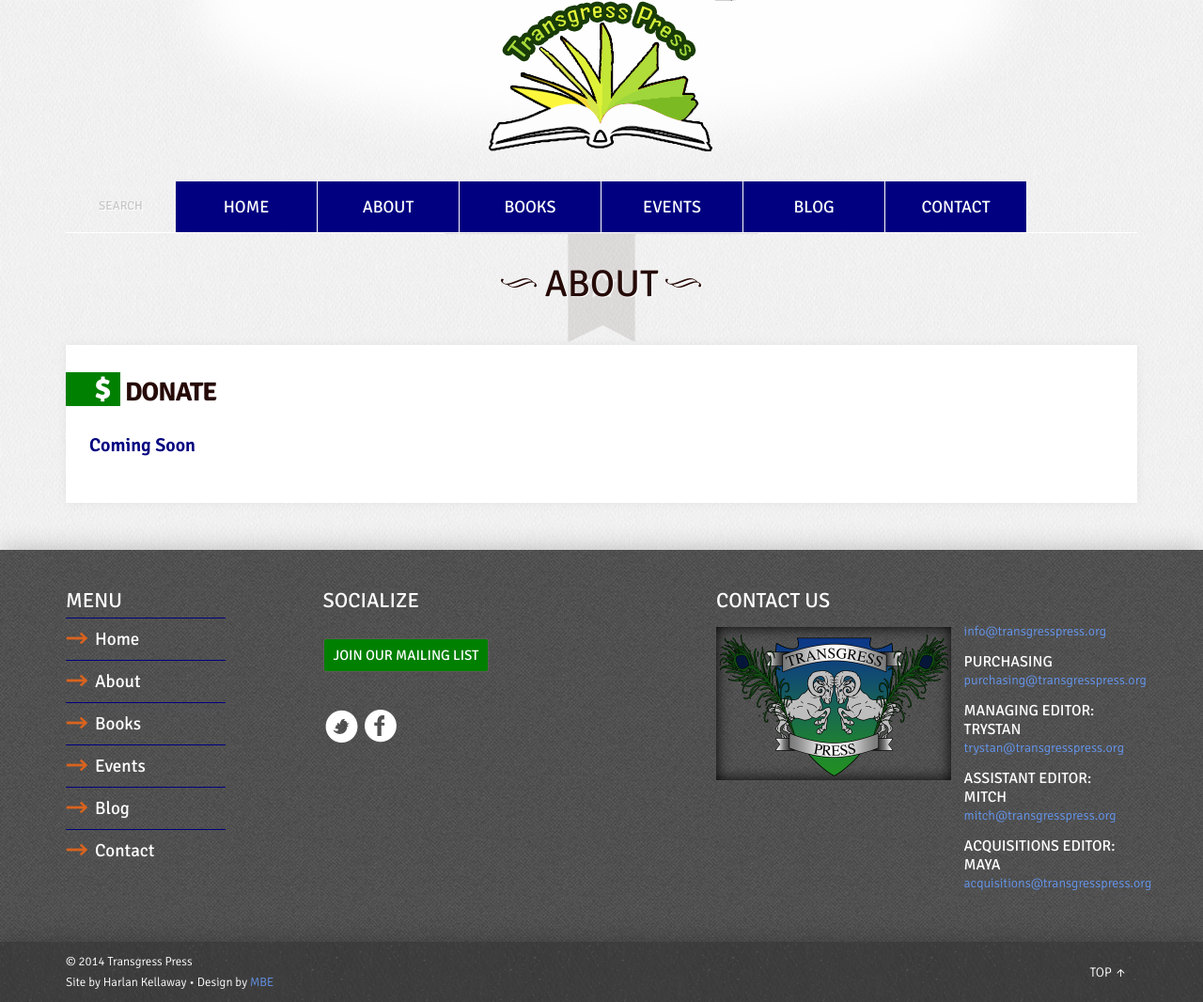
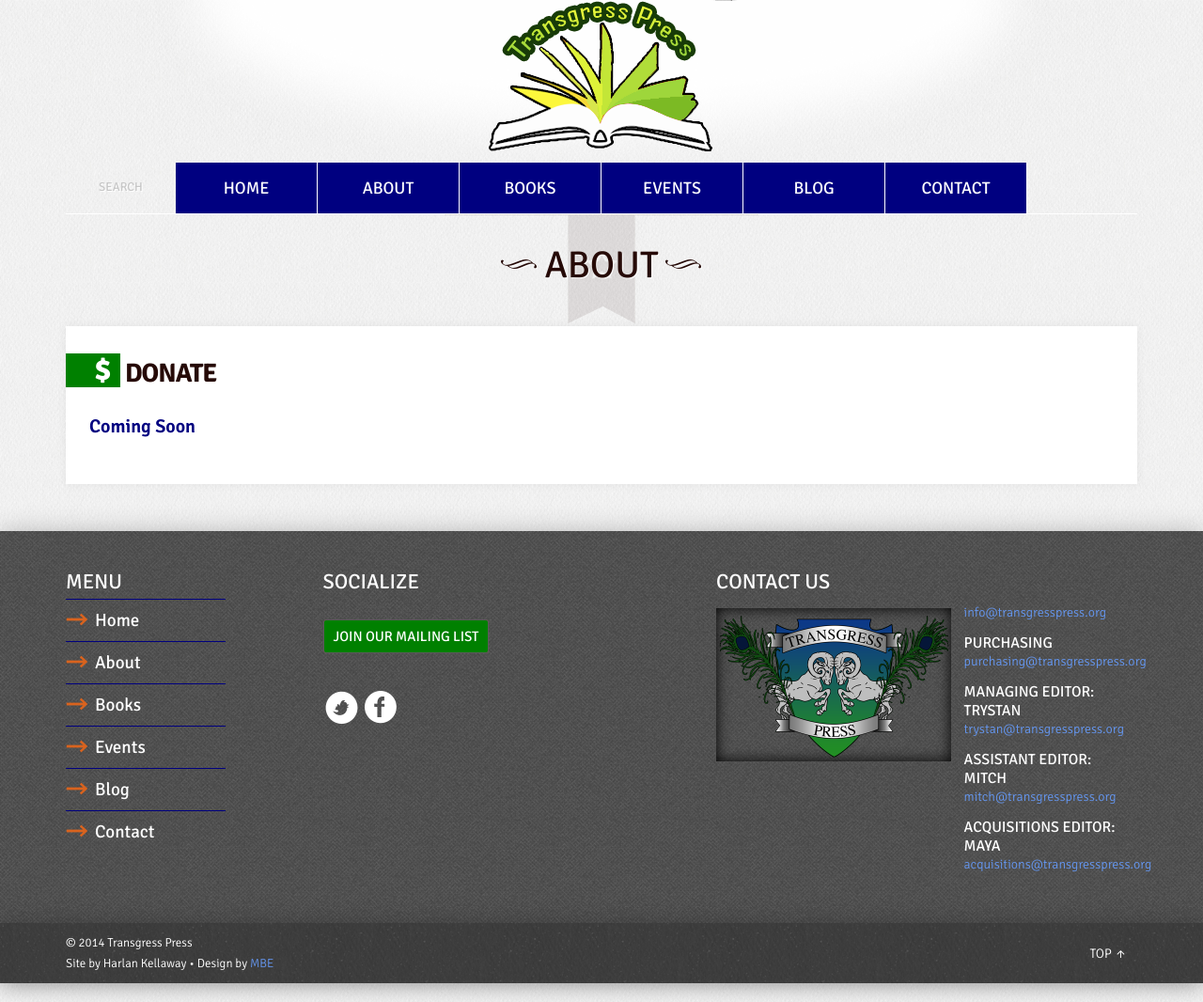
Before and after one commit to transgresspress/transgresspress.github.io, a Jekyll site: the page built from donate/index.html, in a window 1280 px wide. Shown: the whole page at 94% size. Built offline with Jekyll 4.4.1, drawn with Linux system fonts in a browser that asks for light colours.

Commit message:
Moves nav up

```diff
--- a/css/main.css
+++ b/css/main.css
@@ -179,7 +179,7 @@
 			z-index: 10;
 			border-bottom:solid 1px #ffffff;
 			width: 1140px;
-			margin: 32px auto 0 auto;
+			margin: 12px auto 0 auto;
 		}
 
 		nav > ul > li {
```
